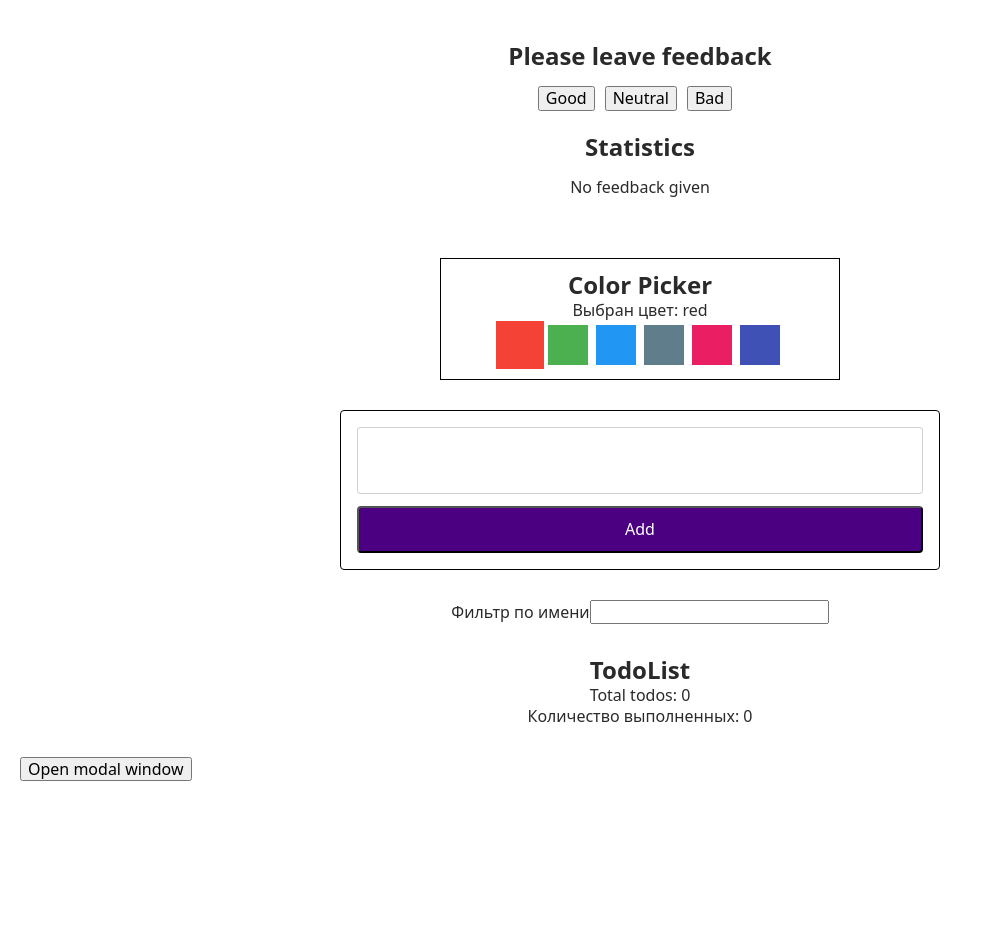
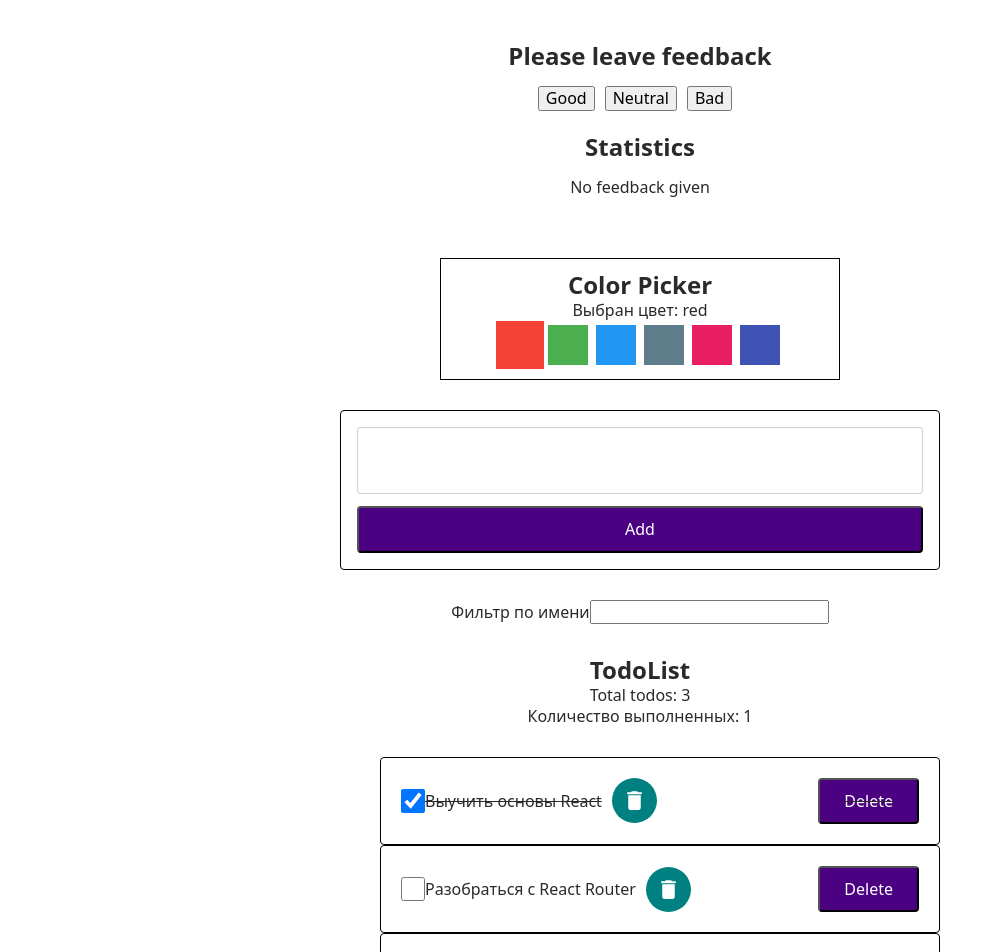
Before and after one commit to Olga-Smolianinova/goit-react-hw-02-feedback, a React (Create React App) app: page / in a window 1280 px wide. Shown: the top 952 px of the page, without its empty margins (0-983 px from the left). Before the commit the page ends 801 px from the top, so only its background shows below. Built offline with nearby package versions, Linux system fonts and the light colour scheme.

Commit message:
add icon-button

```diff
--- a/src/components/Draft/Draft.js
+++ b/src/components/Draft/Draft.js
@@ -13,7 +13,7 @@ import TodoList from './TodoList/TodoList';
 import TodoForm from './TodoForm/TodoForm';
 import TodoFilter from './TodoFilter/TodoFilter';
 
-// import initialTodos from './TodoList/todos.json'; //данные для TodoList
+import initialTodos from './TodoList/todos.json'; //данные для TodoList
 import './TodoList/TodoList.css'; //стили для TodoList
 
 // для тренировки Form
@@ -35,9 +35,9 @@ const colorPickerOptions = [
 class Draft extends Component {
   // state for TodoList
   state = {
-    // todos: initialTodos,
+    todos: initialTodos,
 
-    todos: [],
+    // todos: [],
 
     // для фильтрации
     filter: '',
--- /dev/null
+++ b/src/components/Draft/IconButton/IconButton.css
@@ -0,0 +1,14 @@
+.IconButton {
+  margin: 0;
+  padding: 10px;
+  border: none;
+  border-radius: 50%;
+  color: white;
+  font: inherit;
+  background-color: teal;
+  cursor: pointer;
+
+  display: inline-flex;
+  align-items: center;
+  justify-content: center;
+}
--- /dev/null
+++ b/src/components/Draft/IconButton/IconButton.js
@@ -0,0 +1,27 @@
+import React from 'react';
+
+import PropTypes from 'prop-types';
+
+import './IconButton.css';
+
+// когда в кнопке отстутствует текст (в случае когда там иконка) обязательно  необходимо передавать атрибут доступности aria-label в propTypes и в самом компоненте IconButton и в App распыляем  {...allProps}, чтобы избежать ошибок при компиляции
+const IconButton = ({ children, onClick, ...allProps }) => (
+  <button type="button" className="IconButton" onClick={onClick} {...allProps}>
+    {children}
+  </button>
+);
+
+IconButton.defaultProps = {
+  onClick: () => null,
+  children: null,
+};
+
+IconButton.propTypes = {
+  onClick: PropTypes.func,
+  children: PropTypes.node,
+
+  // когда в кнопке отстутствует текст (в случае когда там иконка) необходимо передавать атрибут доступности aria-label
+  'aria-label': PropTypes.string.isRequired,
+};
+
+export default IconButton;
--- /dev/null
+++ b/src/components/Draft/IconButton/index.js
@@ -0,0 +1 @@
+export { default } from './IconButton';
--- a/src/components/Draft/TodoList/TodoList.js
+++ b/src/components/Draft/TodoList/TodoList.js
@@ -2,7 +2,11 @@ import React from 'react';
 
 import classNames from 'classnames'; //подключаем npm i classnames для удобства и  возможности объединения несколькиз class в одном свойстве
 
-import './TodoList.css';
+import IconButton from '../IconButton';
+
+import { ReactComponent as DeleteIcon } from '../../../icons/delete.svg'; //import иконки для удаления
+
+import './TodoList.css'; //import компонента кнопки
 
 const TodoList = ({ todos, onDeleteTodo, onToggleCompleted }) => {
   return (
@@ -24,6 +28,18 @@ const TodoList = ({ todos, onDeleteTodo, onToggleCompleted }) => {
           />
 
           <p className="TodoList__text">{text}</p>
+
+          {/* Вставка IconButton. // когда в кнопке отстутствует текст (в случае когда там иконка) необходимо передавать атрибут доступности aria-label и в самом компоненте IconButton распыляем props {...allProps} */}
+          <IconButton
+            onClick={() => {
+              onDeleteTodo(id);
+            }}
+            aria-label="Delete"
+          >
+            {/* Вставка иконки для удаления delete.svg */}
+            <DeleteIcon width="25" height="25" fill="#fff" />
+          </IconButton>
+
           <button
             type="button"
             className="TodoList__btn"
```
Also changed, not shown: src/icons/delete.svg (added).
